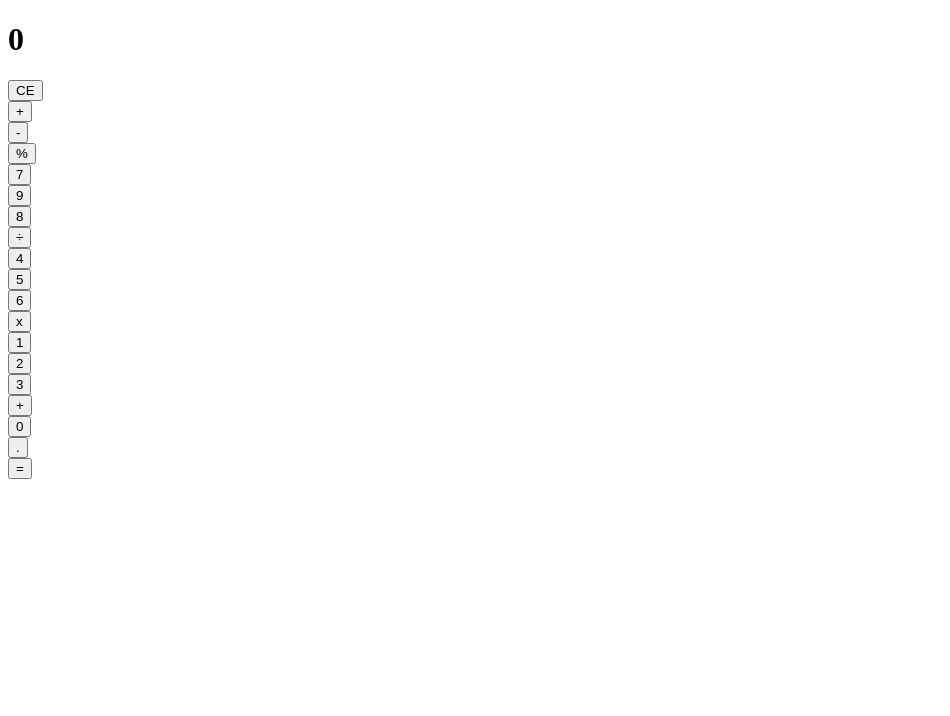
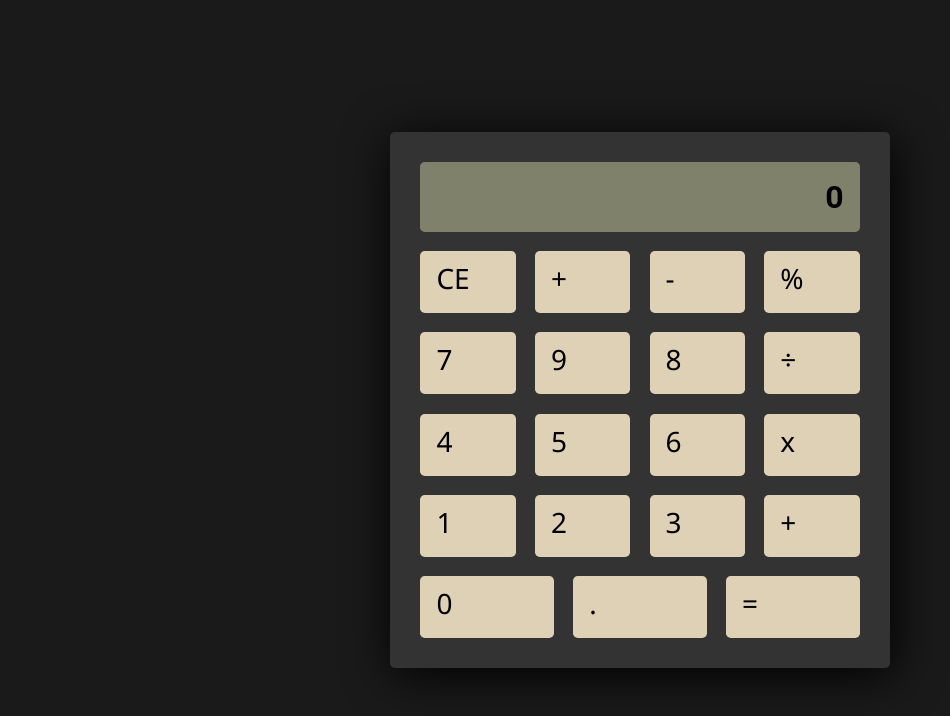
Before and after one commit to VeikkoLehmuskorpi/react-calculator, a React (Create React App) app: page / in a window 1280 px wide. Shown: the top 716 px of the page, without its empty margins (0-950 px from the left). Built offline with nearby package versions, Linux system fonts and the light colour scheme.

Commit message:
Add initial styles

```diff
--- a/package.json
+++ b/package.json
@@ -6,7 +6,8 @@
     "prop-types": "^15.7.2",
     "react": "^16.10.2",
     "react-dom": "^16.10.2",
-    "react-scripts": "3.2.0"
+    "react-scripts": "3.2.0",
+    "styled-components": "^4.4.1"
   },
   "scripts": {
     "start": "react-scripts start",
--- a/src/App.jsx
+++ b/src/App.jsx
@@ -1,8 +1,38 @@
 import React from 'react';
+import { createGlobalStyle } from 'styled-components';
 import Calculator from './components/Calculator';
 
+const GlobalStyle = createGlobalStyle`
+  html {
+    box-sizing: border-box;
+    width: 100vw;
+    height: 100vh;
+  }
+
+  *, *::after, *::before {
+    box-sizing: inherit;
+    margin: 0;
+    padding: 0;
+  }
+
+  body {
+    font-family: 'Roboto', sans-serif;
+    background: #1A1A1A;
+    padding: 2rem;
+    height: 100%;
+    display: flex;
+    justify-content: center;
+    align-items: center;
+  }
+`;
+
 const App = () => {
-  return <Calculator />;
+  return (
+    <>
+      <Calculator />
+      <GlobalStyle />
+    </>
+  );
 };
 
 export default App;
--- a/src/components/Calculator.jsx
+++ b/src/components/Calculator.jsx
@@ -1,4 +1,5 @@
 import React, { useState } from 'react';
+import styled from 'styled-components';
 import CalculatorDisplay from './CalculatorDisplay';
 import CalculatorButtonPanel from './CalculatorButtonPanel';
 
@@ -151,11 +152,22 @@ const Calculator = () => {
   };
 
   return (
-    <div>
+    <StyledCalculator>
       <CalculatorDisplay value={next || total || '0'} />
       <CalculatorButtonPanel clickHandler={handleClick} />
-    </div>
+    </StyledCalculator>
   );
 };
 
 export default Calculator;
+
+const StyledCalculator = styled.div`
+  display: flex;
+  flex-direction: column;
+  background: #333333;
+  padding: 1.3rem;
+  box-shadow: 0.2rem 0.4rem 3rem;
+  width: 100vw;
+  max-width: 500px;
+  border-radius: 0.3rem;
+`;
--- a/src/components/CalculatorButton.jsx
+++ b/src/components/CalculatorButton.jsx
@@ -1,5 +1,6 @@
 import React from 'react';
 import PropTypes from 'prop-types';
+import styled from 'styled-components';
 
 const propTypes = {
   clickHandler: PropTypes.func.isRequired,
@@ -12,14 +13,28 @@ const CalculatorButton = ({ clickHandler, name }) => {
   };
 
   return (
-    <div>
-      <button type="button" onClick={handleClick}>
-        {name}
-      </button>
-    </div>
+    <StyledButton type="button" onClick={handleClick}>
+      {name}
+    </StyledButton>
   );
 };
 
 CalculatorButton.propTypes = propTypes;
 
 export default CalculatorButton;
+
+const StyledButton = styled.button`
+  display: flex;
+  justify-content: flex-start;
+  align-items: flex-start;
+  width: 100%;
+  height: 100%;
+  background: #dfd1b6;
+  border-radius: 0.3rem;
+  font-family: 'Segoe UI', Tahoma, Geneva, Verdana, sans-serif;
+  font-size: 1.75rem;
+  margin: 0.6rem;
+  border: none;
+  cursor: pointer;
+  padding: 0.5rem 1rem 1rem 1rem;
+`;
--- a/src/components/CalculatorButtonPanel.jsx
+++ b/src/components/CalculatorButtonPanel.jsx
@@ -1,5 +1,6 @@
 import React from 'react';
 import PropTypes from 'prop-types';
+import styled from 'styled-components';
 import CalculatorButton from './CalculatorButton';
 
 const propTypes = {
@@ -12,44 +13,57 @@ const CalculatorButtonPanel = ({ clickHandler }) => {
   };
 
   return (
-    <div>
-      <div>
+    <StyledCalculatorButtonPanel>
+      <CalculatorButtonRow>
         <CalculatorButton name="CE" clickHandler={handleClick} />
         <CalculatorButton name="+" clickHandler={handleClick} />
         <CalculatorButton name="-" clickHandler={handleClick} />
         <CalculatorButton name="%" clickHandler={handleClick} />
-      </div>
+      </CalculatorButtonRow>
 
-      <div>
+      <CalculatorButtonRow>
         <CalculatorButton name="7" clickHandler={handleClick} />
         <CalculatorButton name="9" clickHandler={handleClick} />
         <CalculatorButton name="8" clickHandler={handleClick} />
         <CalculatorButton name="÷" clickHandler={handleClick} />
-      </div>
+      </CalculatorButtonRow>
 
-      <div>
+      <CalculatorButtonRow>
         <CalculatorButton name="4" clickHandler={handleClick} />
         <CalculatorButton name="5" clickHandler={handleClick} />
         <CalculatorButton name="6" clickHandler={handleClick} />
         <CalculatorButton name="x" clickHandler={handleClick} />
-      </div>
+      </CalculatorButtonRow>
 
-      <div>
+      <CalculatorButtonRow>
         <CalculatorButton name="1" clickHandler={handleClick} />
         <CalculatorButton name="2" clickHandler={handleClick} />
         <CalculatorButton name="3" clickHandler={handleClick} />
         <CalculatorButton name="+" clickHandler={handleClick} />
-      </div>
+      </CalculatorButtonRow>
 
-      <div>
+      <CalculatorButtonRow>
         <CalculatorButton name="0" clickHandler={handleClick} />
         <CalculatorButton name="." clickHandler={handleClick} />
         <CalculatorButton name="=" clickHandler={handleClick} />
-      </div>
-    </div>
+      </CalculatorButtonRow>
+    </StyledCalculatorButtonPanel>
   );
 };
 
 CalculatorButtonPanel.propTypes = propTypes;
 
 export default CalculatorButtonPanel;
+
+const StyledCalculatorButtonPanel = styled.div`
+  flex: 1;
+  display: flex;
+  flex-direction: column;
+`;
+
+const CalculatorButtonRow = styled.div`
+  flex: 1;
+  display: flex;
+  justify-content: center;
+  align-items: center;
+`;
--- a/src/components/CalculatorDisplay.jsx
+++ b/src/components/CalculatorDisplay.jsx
@@ -1,5 +1,6 @@
 import React from 'react';
 import PropTypes from 'prop-types';
+import styled from 'styled-components';
 
 const propTypes = {
   value: PropTypes.string.isRequired,
@@ -7,12 +8,22 @@ const propTypes = {
 
 const CalculatorDisplay = ({ value }) => {
   return (
-    <div>
+    <StyledCalculatorDisplay>
       <h1>{value}</h1>
-    </div>
+    </StyledCalculatorDisplay>
   );
 };
 
 CalculatorDisplay.propTypes = propTypes;
 
 export default CalculatorDisplay;
+
+const StyledCalculatorDisplay = styled.div`
+  display: flex;
+  background: #7f816b;
+  margin: 0.6rem;
+  border-radius: 0.3rem;
+  padding: 1rem;
+  justify-content: flex-end;
+  align-items: center;
+`;
```
Also changed, not shown: 1 other file (tests, documents, lock files or other folders).
